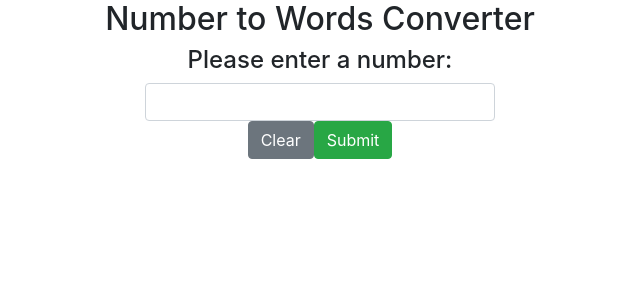
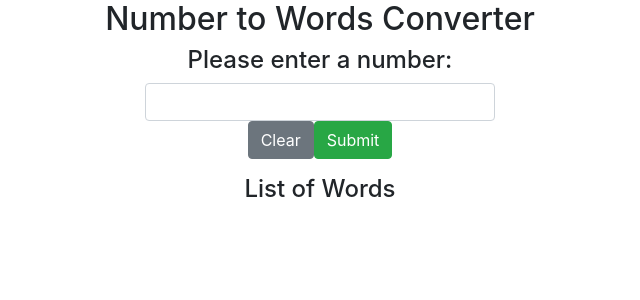
Before and after one commit to ProstoBoris/number-to-words-converter, a React (Create React App) app: page / in a window 1280 px wide. Shown: the top 300 px of the page, without its empty margins (320-960 px from the left). Built offline with nearby package versions, Linux system fonts and the light colour scheme.

Commit message:
Create ResultPage presentational component

```diff
--- a/src/App.js
+++ b/src/App.js
@@ -1,12 +1,14 @@
 import React from 'react';
 import './App.css';
 import InputPage from './containers/InputPage';
+import ResultPage from './components/ResultPage';
 
 function App() {
   return (
     <div className="App">
       <h2>Number to Words Converter</h2>
       <InputPage />
+      <ResultPage />
     </div>
   );
 }
--- /dev/null
+++ b/src/components/ResultPage.js
@@ -0,0 +1,11 @@
+import React from 'react';
+
+const resultPage = () => {
+    return (
+        <div>
+            <h4>List of Words</h4>
+        </div>
+    );
+}
+
+export default resultPage;
```
